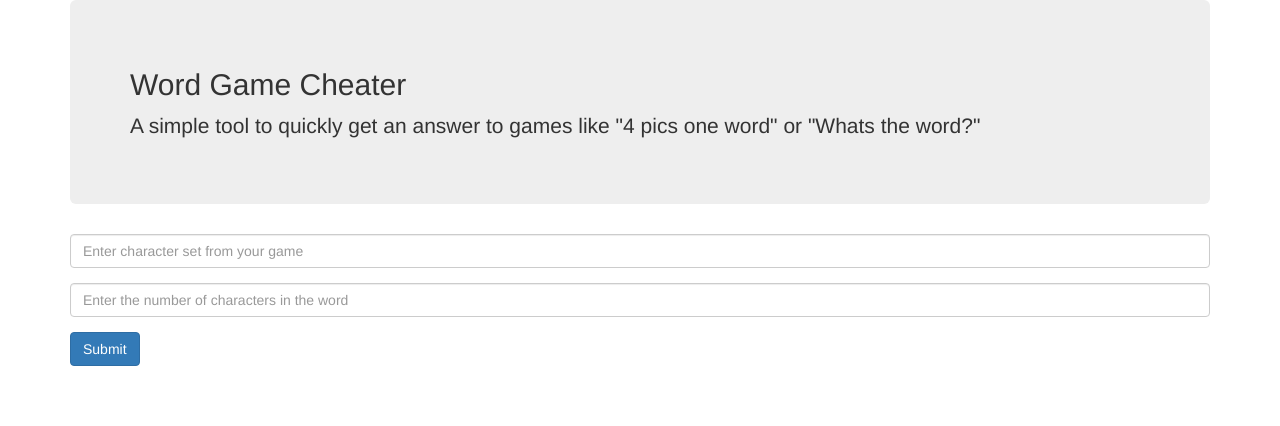
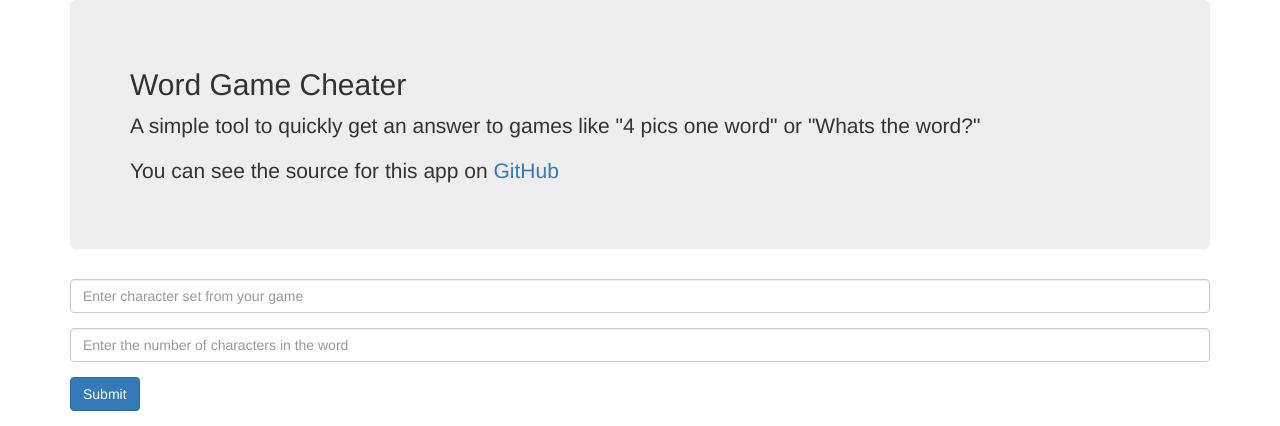
Before and after one commit to aishsharma/Word-Game-Cheater, a Bottle app: page / in a window 1280 px wide. Shown: the top 426 px of the page. Run offline with Bottle, Linux system fonts and the light colour scheme; some libraries are stand-ins or nearby versions.

Commit message:
Adding link to GitHub repo on site

```diff
--- a/src/templates/base.html
+++ b/src/templates/base.html
@@ -15,6 +15,9 @@
 				<p>
 					A simple tool to quickly get an answer to games like "4 pics one word" or "Whats the word?"
 				</p>
+				<p>
+					You can see the source for this app on <a target="_blank" href="https://github.com/aishsharma/Word-Game-Cheater">GitHub
+				</p>
 			</div>
 
 			{% block content %}
```
